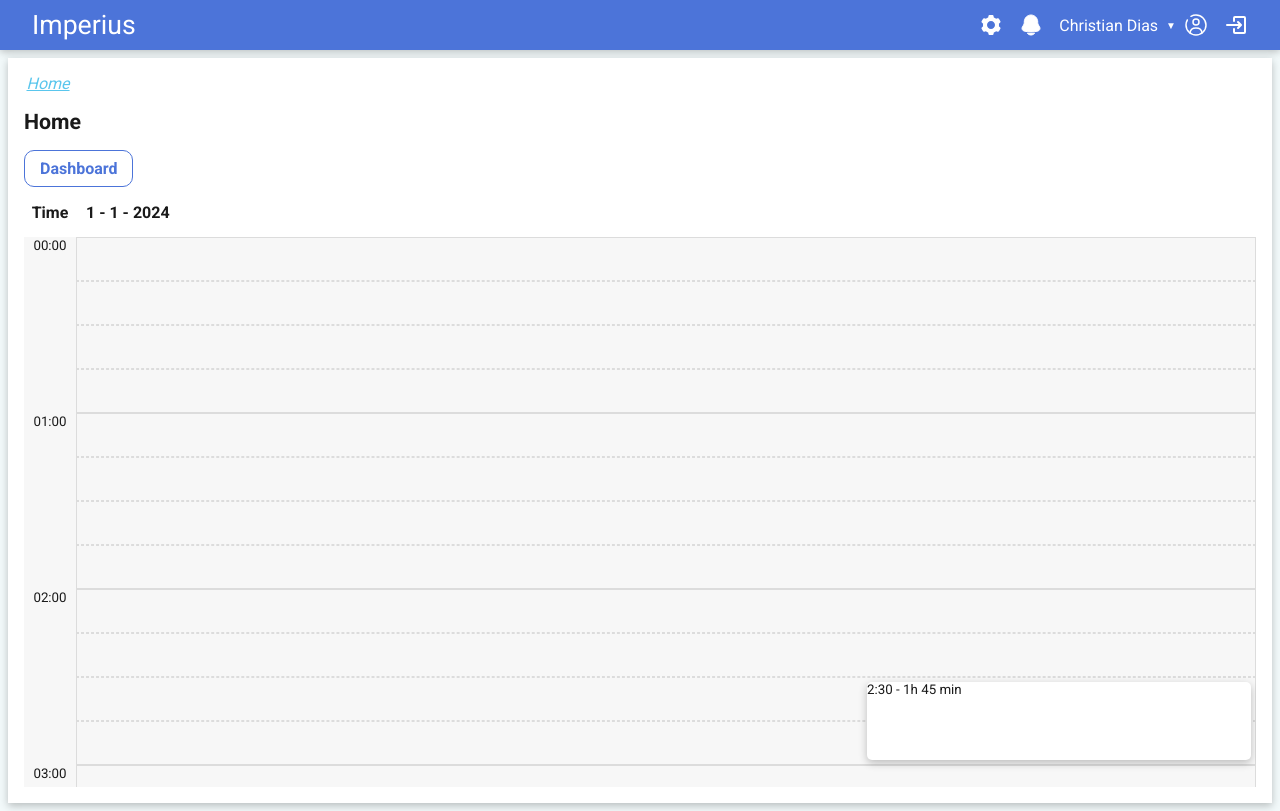
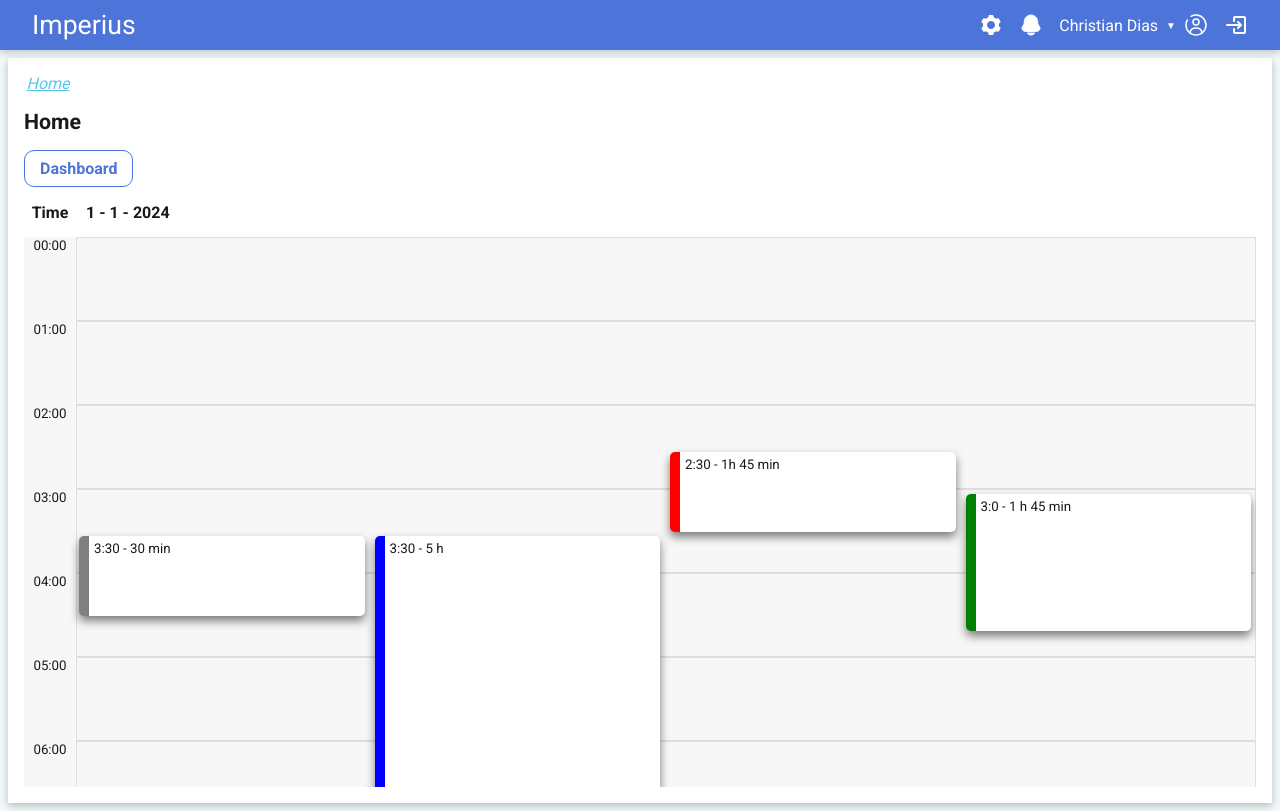
Before and after one commit to christianltdias/app, a Next.js app: page / in a window 1280 px wide. Built offline with nearby package versions, Linux system fonts and the light colour scheme.

Commit message:
calendar and event initial effects

```diff
--- a/app/page.tsx
+++ b/app/page.tsx
@@ -2,8 +2,8 @@
 
 import { useRouter } from 'next/navigation';
 import Button from "../components/buttons/common/button";
+import Calendar from '../components/calendar/calendar';
 import PageComponent from "../components/page/page";
-import Calendar from '../components/calendar/calendar';
 
 export default function Page() {
   const router = useRouter()
@@ -15,6 +15,7 @@ export default function Page() {
       <div>
         <Calendar />
       </div>
+      {/* <DatePicker isDateRange/> */}
     </PageComponent>
   );
 }
--- a/components/calendar/calendar.tsx
+++ b/components/calendar/calendar.tsx
@@ -33,23 +33,27 @@ export default function Calendar({view = CalendarView.Day}: CalendarProps) {
         {
           startDate: new Date(2024, 1, 7, 3, 30 ,0),
           endDate: new Date(2024, 1, 7, 4, 0 ,0),
-          title: "30 min"
+          title: "30 min",
+          type: "default",
         },
         {
           startDate: new Date(2024, 1, 7, 3, 30 ,0),
           endDate: new Date(2024, 1, 7, 8, 30 ,0),
-          title: "5 h"
+          title: "5 h",
+          type: "low",
         },
         {
           startDate: new Date(2024, 1, 7, 2, 30 ,0),
-          endDate: new Date(2024, 1, 7, 3, 0 ,0),
-          title: "1h 45 min"
+          endDate: new Date(2024, 1, 7, 3, 15,0),
+          title: "1h 45 min",
+          type: "important",
         },
-        // {
-        //   startDate: new Date(2024, 1, 7, 3, 0 ,0),
-        //   endDate: new Date(2024, 1, 7, 4, 45 ,0),
-        //   title: "1 h 45 min"
-        // },
+        {
+          startDate: new Date(2024, 1, 7, 3, 0 ,0),
+          endDate: new Date(2024, 1, 7, 4, 45 ,0),
+          title: "1 h 45 min",
+          type: "medium",
+        },
         // {
         //   startDate: new Date(2024, 1, 7, 3, 30 ,0),
         //   endDate: new Date(2024, 1, 7, 4, 30 ,0),
--- a/components/calendar/event/calendar.event.module.sass
+++ b/components/calendar/event/calendar.event.module.sass
@@ -1,6 +1,25 @@
 .calendar-event
   position: absolute
   background-color: white
-  box-shadow: rgba(0, 0, 0, 0.24) 0px 3px 8px
+  box-shadow: 0px 5px 10px 0px rgba(0, 0, 0, 0.5)
   font-size: 10pt
   border-radius: 5px
+  padding: 5px
+  box-sizing: border-box
+  cursor: pointer
+
+  &:hover
+    transform: translateY(-5px)
+    box-shadow: 0px 10px 20px 2px rgba(0, 0, 0, 0.25)
+
+.default
+  border-left: 10px solid gray
+
+.low
+  border-left: 10px solid blue
+
+.medium
+  border-left: 10px solid green
+
+.important
+  border-left: 10px solid red
--- a/components/calendar/event/calendar.event.tsx
+++ b/components/calendar/event/calendar.event.tsx
@@ -1,9 +1,11 @@
+import { concatStyles } from "../../../utils/styles.utils";
 import styles from "./calendar.event.module.sass";
 
 export type EventType = {
   startDate: Date;
   endDate: Date;
   title: string;
+  type: "low" | "medium" | "important" | "default"
 };
 
 export type EventProps = {
@@ -33,7 +35,7 @@ export default function Event({
   const getHeight = (event: EventType) => {
     const minutes = getMinutes(event.startDate, event.endDate);
     var eventSize = ((height + 2 * border) * factor) * (minutes / 60) - 2 * margin;
-    return `max(${eventSize}px, 10px)`
+    return `max(${eventSize}px, ${height}px)`
   };
 
   const getTop = (event: EventType) => {
@@ -50,13 +52,14 @@ export default function Event({
       {events.map((event, index) => {
         return (
           <div
+            key={`event-${event.title}-${index}`}
             style={{
               left: getOffset(index),
               width: width,
               height: getHeight(event),
               top: getTop(event),
             }}
-            className={styles["calendar-event"]}
+            className={concatStyles(styles["calendar-event"], styles[event.type])}
           >
             {event.startDate.getHours()}:{event.startDate.getMinutes()} - {event.title}
           </div>
--- a/components/calendar/views/calendar.day.view.tsx
+++ b/components/calendar/views/calendar.day.view.tsx
@@ -1,17 +1,16 @@
-import { ReactNode, useRef, useState } from "react";
-import { concatStyles } from "../../../utils/styles.utils";
+import { useState } from "react";
 import { CurrentTab } from "../calendar";
+import Event, { EventType } from "../event/calendar.event";
 import styles from "./calendar.view.module.sass";
-import { EventType } from "../event/calendar.event";
-import Event from "../event/calendar.event";
 
 type CalendarDayViewProps = {
-  currentDay: CurrentTab;
+  currentDay: CurrentTab,
   events: Array<EventType>,
+  cellHeight?: number,
 };
 
-export default function CalendarDayView({ currentDay, events }: CalendarDayViewProps) {
-  const [factor, setFactor] = useState<1 | 2 | 4> (4);
+export default function CalendarDayView({ currentDay, events, cellHeight = 80 }: CalendarDayViewProps) {
+  const [factor, setFactor] = useState<1 | 2 | 4> (1);
   const [hours, setHours] = useState<Array<number>> (Array.from(Array(24 * factor).keys()));
 
   const getMinutes = (hour: number): number => {
@@ -83,10 +82,8 @@ export default function CalendarDayView({ currentDay, events }: CalendarDayViewP
                 </td>
                 <td
                   align="center"
-                  className={concatStyles(
-                    styles["calendar-hour"],
-                    styles[getCellStyle(hour)]
-                  )}
+                  style={{height: cellHeight}}
+                  className={styles[getCellStyle(hour)]}
                 >
                 </td>
               </tr>
@@ -94,7 +91,7 @@ export default function CalendarDayView({ currentDay, events }: CalendarDayViewP
           </tbody>
         </table>
         <div className={styles["calendar-events"]}>
-          <Event border={2} events={events} factor={factor} height={40} margin={5}/>
+          <Event border={2} events={events} factor={factor} height={cellHeight} margin={5}/>
         </div>
       </div>
     </div>
--- a/components/calendar/views/calendar.view.module.sass
+++ b/components/calendar/views/calendar.view.module.sass
@@ -39,9 +39,6 @@
         width: 50px
         font-size: 10pt
 
-      .calendar-hour
-        height: 40px
-
       .calendar-hour-both
         border: 1px solid rgba(0,0,0,.1)
 
```
